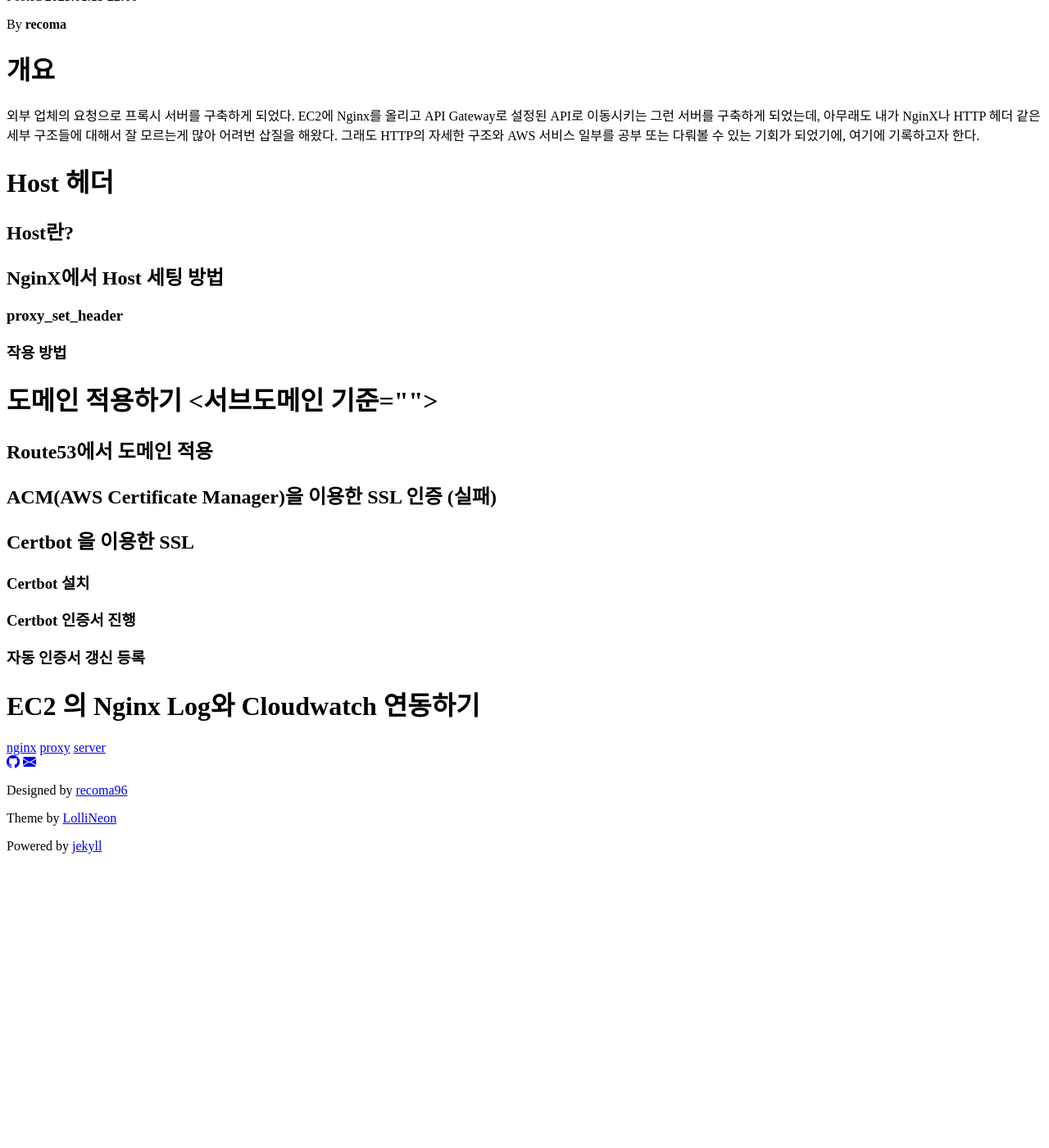
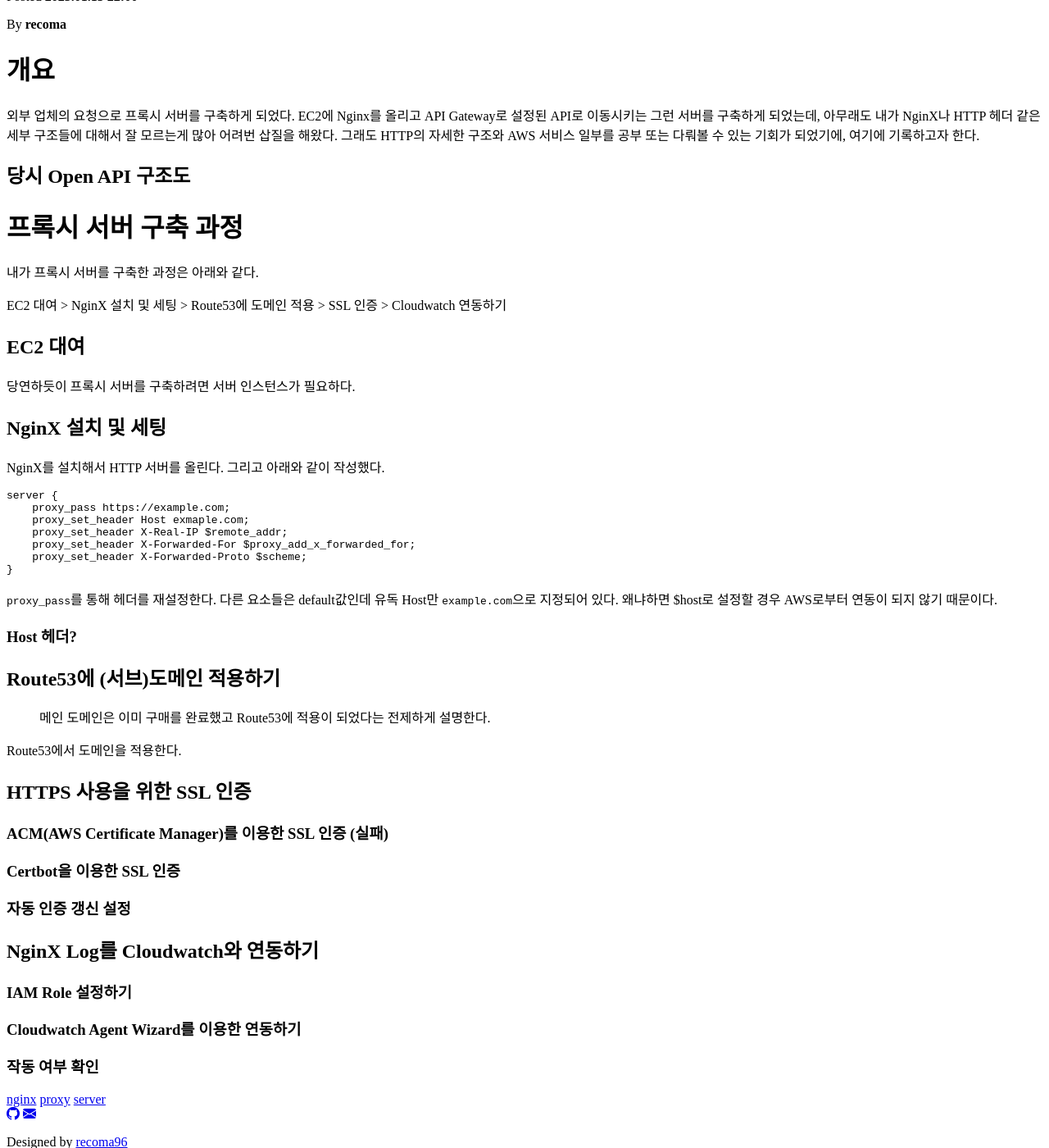
Before and after one commit to recoma96/recoma96.github.io, a Jekyll site: the page built from _posts/2025-01-14-nginx-proxy-server.md, in a window 1280 px wide and 1400 px high, scrolled down 521 px. Shown: the whole window at 82% size. Built offline with Jekyll 4.4.1, drawn with Linux system fonts in a browser that asks for light colours; some web fonts are replaced; comment, search, counter and statistics services are not loaded; a style sheet for code colours, icons or effects is not loaded; before the commit the page ends 1578 px from its top, so only the background shows below that.

Commit message:
blog: update about nginx-proxy-server

````diff
--- a/_posts/2025-01-14-nginx-proxy-server.md
+++ b/_posts/2025-01-14-nginx-proxy-server.md
@@ -10,31 +10,62 @@ image: ""
 
 # 개요
 
-외부 업체의 요청으로 프록시 서버를 구축하게 되었다. EC2에 Nginx를 올리고 API Gateway로 설정된 API로 이동시키는 그런 서버를 구축하게 되었는데, 아무래도 내가 NginX나 HTTP 헤더 같은 세부 구조들에 대해서 잘 모르는게 많아 어려번 삽질을 해왔다. 그래도 HTTP의 자세한 구조와 AWS 서비스 일부를 공부 또는 다뤄볼 수 있는 기회가 되었기에, 여기에 기록하고자 한다.
+외부 업체의 요청으로 프록시 서버를 구축하게 되었다. EC2에 Nginx를 올리고 API Gateway로 설정된 API로 이동시키는 그런 서버를 구축하게 되었는데,
+아무래도 내가 NginX나 HTTP 헤더 같은 세부 구조들에 대해서 잘 모르는게 많아 어려번 삽질을 해왔다.
+그래도 HTTP의 자세한 구조와 AWS 서비스 일부를 공부 또는 다뤄볼 수 있는 기회가 되었기에, 여기에 기록하고자 한다.
+
+## 당시 Open API 구조도
 
 
-# Host 헤더
 
-## Host란?
+# 프록시 서버 구축 과정
 
-## NginX에서 Host 세팅 방법
+내가 프록시 서버를 구축한 과정은 아래와 같다.
 
-### proxy_set_header
+EC2 대여 > NginX 설치 및 세팅 > Route53에 도메인 적용 > SSL 인증 > Cloudwatch 연동하기
 
-### 작용 방법
 
-# 도메인 적용하기 <서브도메인 기준>
+## EC2 대여
 
-## Route53에서 도메인 적용
+당연하듯이 프록시 서버를 구축하려면 서버 인스턴스가 필요하다.
 
-## ACM(AWS Certificate Manager)을 이용한 SSL 인증 (실패)
+## NginX 설치 및 세팅
 
-## Certbot 을 이용한 SSL
+NginX를 설치해서 HTTP 서버를 올린다. 그리고 아래와 같이 작성했다.
 
-### Certbot 설치
+```json
+server {
+    proxy_pass https://example.com;
+    proxy_set_header Host exmaple.com;
+    proxy_set_header X-Real-IP $remote_addr;
+    proxy_set_header X-Forwarded-For $proxy_add_x_forwarded_for;
+    proxy_set_header X-Forwarded-Proto $scheme;
+}
+```
 
-### Certbot 인증서 진행
+`proxy_pass`를 통해 헤더를 재설정한다. 다른 요소들은 default값인데 유독 Host만 `example.com`으로 지정되어 있다.
+왜냐하면 $host로 설정할 경우 AWS로부터 연동이 되지 않기 때문이다.
 
-### 자동 인증서 갱신 등록
+### Host 헤더?
 
-# EC2 의 Nginx Log와 Cloudwatch 연동하기
+## Route53에 (서브)도메인 적용하기
+
+> 메인 도메인은 이미 구매를 완료했고 Route53에 적용이 되었다는 전제하게 설명한다.
+
+Route53에서 도메인을 적용한다.
+
+## HTTPS 사용을 위한 SSL 인증
+
+### ACM(AWS Certificate Manager)를 이용한 SSL 인증 (실패)
+
+### Certbot을 이용한 SSL 인증
+
+### 자동 인증 갱신 설정
+
+## NginX Log를 Cloudwatch와 연동하기
+
+### IAM Role 설정하기
+
+### Cloudwatch Agent Wizard를 이용한 연동하기
+
+### 작동 여부 확인
````
